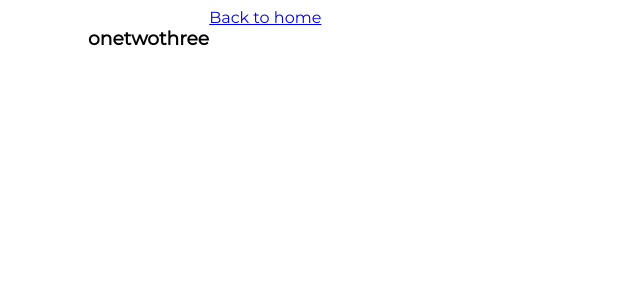
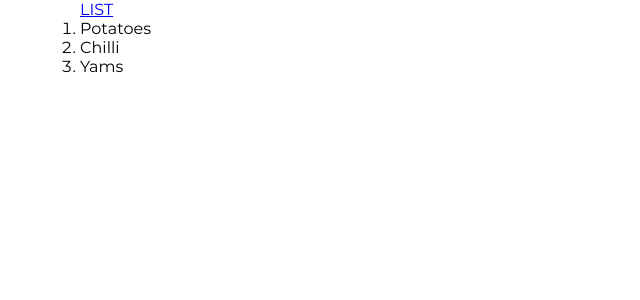
Before and after one commit to WNjoroge-glitch/task-manager, a Node server app: page /items in a window 1280 px wide. Shown: the top 300 px of the page, without its empty margins (0-640 px from the left). Run offline with Node 20, Linux system fonts and the light colour scheme.

Commit message:
created list and respective pages

```diff
--- a/app.js
+++ b/app.js
@@ -14,7 +14,15 @@ app.get('/', (req,res) => {
 app.get('/items',(req,res)=>{
    res.render("items")
 })
-
+app.get('/potatoes',(req,res) => {
+   res.render('potatoes')
+})
+app.get('/chilli',(req,res) => {
+   res.render('chilli')
+})
+app.get('/yams',(req,res) => {
+   res.render("yams")
+})
 
 
 
--- a/public/css/style.css
+++ b/public/css/style.css
@@ -4,20 +4,30 @@
 }
 *{
     font-family: Montserrat;
+    margin:0;
+    padding:0;
+    box-sizing:border-box;
 }
 body{
     /* background-color:#f4f4f4; */
 }
 .container{
     padding:0 80px;
-    display: flex;
+    align-items: center;
 
+}
+.home-content{
+    height:100vh;
+}
+.row{
+    display:flex;
 }
 .left,.right{
     /* border:1px solid black; */
 }
 .home-text{
     color:#54a5a8;
+    margin-bottom:15px;
 }
 .brand-btn{
     background-color:#54a5a8;
@@ -28,6 +38,11 @@ body{
     font-size:22px;
     border-radius:5px;
 
+
+}
+ol a{
+    text-decoration: none;
+    color:inherit;
 }
 .brand-btn:hover{
     background-color: #fff;
--- a/views/index.ejs
+++ b/views/index.ejs
@@ -8,7 +8,7 @@
     <title>LIST</title>
 </head>
 <body>
-    <div class="container">
+    <div class="container row home-content align-center">
         <div class="left">
     <h2 class = "home-text">A Shopping List App</h2>
     <h1 class = "home-text">List</h1>
--- a/views/items.ejs
+++ b/views/items.ejs
@@ -8,11 +8,34 @@
     <title>LIST</title>
 </head>
 <body>
+
+    <nav class="container">
+        <a href="/">LIST</a>
+    </nav>
     <div class="container">
-        <h3>one</h3>
-        <h3>two</h3>
-        <h3>three</h3>
-        <a href="/">Back to home</a>
+        <% const items =[
+        {'id':1,'item':'Potatoes'},
+        {'id':2,'item':'Chilli'},
+        {'id':3,'item' : 'Yams'}
+        ]
+         %>
+         <ol>
+             <a href="/potatoes">
+                <li>Potatoes</li>
+             </a>
+             <a href="/chilli">
+                <li>Chilli</li>
+             </a>
+             <a href="/yams">
+                 <li>Yams</li>
+
+
+
+             </a>
+
+
+
+         </ol>
     </div>
 
 </body>
```
Also changed, not shown: views/chilli.ejs (added, +18 -0 lines), views/potatoes.ejs (added, +20 -0 lines), views/yams.ejs (added, +17 -0 lines).
